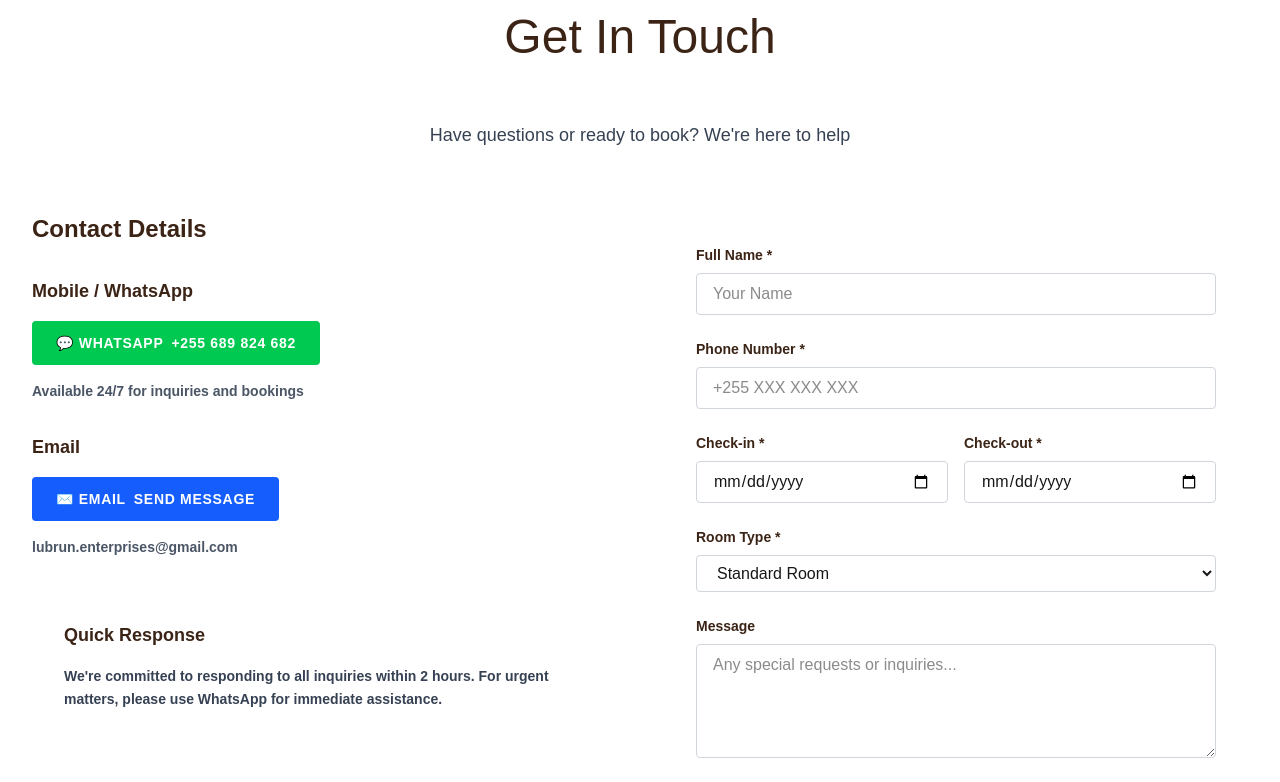
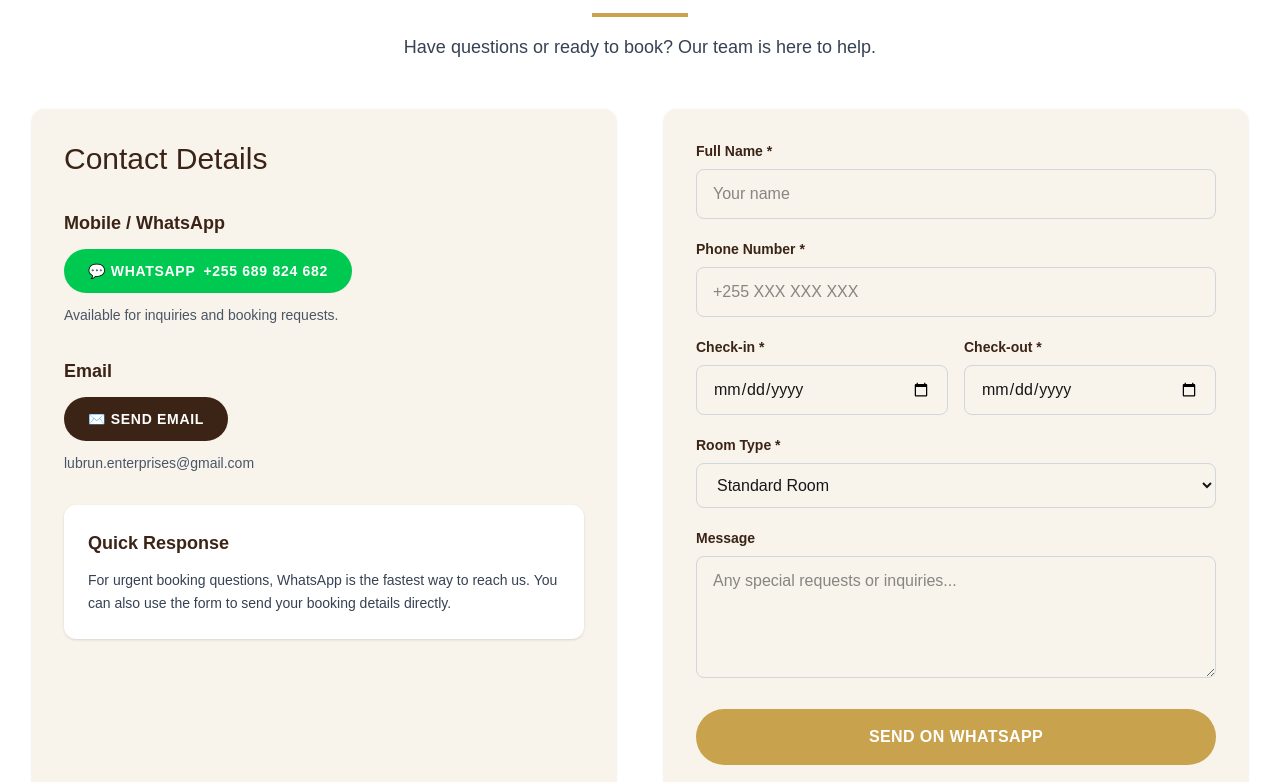
Before and after one commit to brianmichaelu/hotel3-website, a Next.js app: page / in a window 1280 px wide. Shown: the part 6040-6822 px from the top of the page. Built offline with nearby package versions, Linux system fonts and the light colour scheme.

Commit message:
Update ContactSection.tsx

```diff
--- a/app/components/ContactSection.tsx
+++ b/app/components/ContactSection.tsx
@@ -39,12 +39,11 @@ Check-in: ${formData.checkIn}
 Check-out: ${formData.checkOut}
 Room Type: ${formData.roomType}
 
-Message: ${formData.message}`;
+Message: ${formData.message || 'No extra message provided.'}`;
 
     const encodedMessage = encodeURIComponent(messageText);
     window.open(`https://wa.me/255689824682?text=${encodedMessage}`, '_blank');
 
-    // Reset form
     setFormData({
       name: '',
       phone: '',
@@ -56,126 +55,153 @@ Message: ${formData.message}`;
   };
 
   return (
-    <section id="contact" className="py-20 sm:py-28 bg-white">
+    <section id="contact" className="scroll-mt-24 bg-white pt-12 pb-24">
       <div className="max-w-7xl mx-auto px-4 sm:px-6 lg:px-8">
-        <div className="text-center mb-16">
-          <h2 className="text-4xl sm:text-5xl font-light text-[#3B2416] mb-6">
+
+        {/* Section Heading */}
+        <div className="text-center mb-12">
+          <h2 className="text-4xl sm:text-5xl font-light text-[#3B2416] mb-4">
             Get In Touch
           </h2>
-          <div className="h-1 w-24 bg-gold mx-auto mb-8" />
+
+          <div className="h-1 w-24 bg-[#C9A24D] mx-auto mb-4" />
+
           <p className="text-lg text-gray-700 font-light max-w-3xl mx-auto">
-            Have questions or ready to book? We're here to help
+            Have questions or ready to book? Our team is here to help.
           </p>
         </div>
 
-        <div className="grid grid-cols-1 lg:grid-cols-2 gap-12">
+        <div className="grid grid-cols-1 lg:grid-cols-2 gap-8 lg:gap-12">
+
           {/* Contact Info */}
+          <div className="bg-[#F8F4EC] rounded-xl p-8 shadow-sm">
+            <h3 className="text-2xl sm:text-3xl font-light text-[#3B2416] mb-8">
+              Contact Details
+            </h3>
+
+            <div className="space-y-8">
               <div>
-            <h3 className="text-2xl font-semibold text-[#3B2416] mb-8">Contact Details</h3>
+                <h4 className="text-lg font-semibold text-[#3B2416] mb-3">
+                  Mobile / WhatsApp
+                </h4>
 
-            <div className="mb-8">
-              <h4 className="text-lg font-semibold text-[#3B2416] mb-4">Mobile / WhatsApp</h4>
                 <a
                   href="https://wa.me/255689824682"
                   target="_blank"
                   rel="noopener noreferrer"
-                className="flex items-center gap-3 mb-4"
+                  className="inline-flex items-center justify-center gap-2 px-6 py-3 bg-green-500 text-white font-semibold text-sm rounded-full hover:bg-green-600 transition-colors uppercase tracking-wider"
                 >
-                <button className="px-6 py-3 bg-green-500 text-white font-semibold text-sm rounded hover:bg-green-600 transition-colors uppercase tracking-wider flex items-center gap-2 cursor-pointer">
                   💬 WhatsApp
-                  <span className="font-semibold">+255 689 824 682</span>
-                </button>
+                  <span>+255 689 824 682</span>
                 </a>
-              <p className="text-sm text-gray-600 font-semibold">
-                Available 24/7 for inquiries and bookings
+
+                <p className="text-sm text-gray-600 mt-3">
+                  Available for inquiries and booking requests.
                 </p>
               </div>
 
-            <div className="mb-8">
-              <h4 className="text-lg font-semibold text-[#3B2416] mb-4">Email</h4>
+              <div>
+                <h4 className="text-lg font-semibold text-[#3B2416] mb-3">
+                  Email
+                </h4>
+
                 <a
                   href="mailto:lubrun.enterprises@gmail.com"
-                className="flex items-center gap-3 mb-4"
+                  className="inline-flex items-center justify-center gap-2 px-6 py-3 bg-[#3B2416] text-white font-semibold text-sm rounded-full hover:bg-[#2B1A10] transition-colors uppercase tracking-wider"
                 >
-                <button className="px-6 py-3 bg-blue-600 text-white font-semibold text-sm rounded hover:bg-blue-700 transition-colors uppercase tracking-wider flex items-center gap-2 cursor pointer">
-                  ✉️ Email
-                  <span className="font-semibold">Send Message</span>
-                </button>
+                  ✉️ Send Email
                 </a>
-              <p className="text-sm text-gray-600 font-semibold">
+
+                <p className="text-sm text-gray-600 mt-3">
                   lubrun.enterprises@gmail.com
                 </p>
               </div>
 
-            <div className="bg-cream p-8 rounded-lg">
-              <h4 className="text-lg font-semibold text-[#3B2416] mb-4">Quick Response</h4>
-              <p className="text-sm text-gray-700 font-semibold leading-relaxed">
-                We're committed to responding to all inquiries within 2 hours. For urgent matters, please use WhatsApp for immediate assistance.
+              <div className="bg-white rounded-xl p-6 shadow-sm">
+                <h4 className="text-lg font-semibold text-[#3B2416] mb-3">
+                  Quick Response
+                </h4>
+
+                <p className="text-sm text-gray-700 leading-relaxed">
+                  For urgent booking questions, WhatsApp is the fastest way to reach us.
+                  You can also use the form to send your booking details directly.
                 </p>
+              </div>
             </div>
           </div>
 
           {/* Contact Form */}
           <div>
-            <form onSubmit={handleSubmit} className="bg-cream p-8 rounded-lg">
-              <div className="mb-6">
-                <label className="block text-sm font-semibold text-[#3B2416] mb-2">Full Name *</label>
+            <form onSubmit={handleSubmit} className="bg-[#F8F4EC] p-8 rounded-xl shadow-sm">
+              <div className="mb-5">
+                <label className="block text-sm font-semibold text-[#3B2416] mb-2">
+                  Full Name *
+                </label>
                 <input
                   type="text"
                   name="name"
                   value={formData.name}
                   onChange={handleChange}
                   required
-                  className="w-full px-4 py-2 border border-gray-300 rounded focus:outline-none focus:border-gold"
-                  placeholder="Your Name"
+                  className="w-full px-4 py-3 border border-gray-300 rounded-lg focus:outline-none focus:border-[#C9A24D]"
+                  placeholder="Your name"
                 />
               </div>
 
-              <div className="mb-6">
-                <label className="block text-sm font-semibold text-[#3B2416] mb-2">Phone Number *</label>
+              <div className="mb-5">
+                <label className="block text-sm font-semibold text-[#3B2416] mb-2">
+                  Phone Number *
+                </label>
                 <input
                   type="tel"
                   name="phone"
                   value={formData.phone}
                   onChange={handleChange}
                   required
-                  className="w-full px-4 py-2 border border-gray-300 rounded focus:outline-none focus:border-gold"
+                  className="w-full px-4 py-3 border border-gray-300 rounded-lg focus:outline-none focus:border-[#C9A24D]"
                   placeholder="+255 XXX XXX XXX"
                 />
               </div>
 
-              <div className="grid grid-cols-2 gap-4 mb-6">
+              <div className="grid grid-cols-1 sm:grid-cols-2 gap-4 mb-5">
                 <div>
-                  <label className="block text-sm font-semibold text-[#3B2416] mb-2">Check-in *</label>
+                  <label className="block text-sm font-semibold text-[#3B2416] mb-2">
+                    Check-in *
+                  </label>
                   <input
                     type="date"
                     name="checkIn"
                     value={formData.checkIn}
                     onChange={handleChange}
                     required
-                    className="w-full px-4 py-2 border border-gray-300 rounded focus:outline-none focus:border-gold"
+                    className="w-full px-4 py-3 border border-gray-300 rounded-lg focus:outline-none focus:border-[#C9A24D]"
                   />
                 </div>
+
                 <div>
-                  <label className="block text-sm font-semibold text-[#3B2416] mb-2">Check-out *</label>
+                  <label className="block text-sm font-semibold text-[#3B2416] mb-2">
+                    Check-out *
+                  </label>
                   <input
                     type="date"
                     name="checkOut"
                     value={formData.checkOut}
                     onChange={handleChange}
                     required
-                    className="w-full px-4 py-2 border border-gray-300 rounded focus:outline-none focus:border-gold"
+                    className="w-full px-4 py-3 border border-gray-300 rounded-lg focus:outline-none focus:border-[#C9A24D]"
                   />
                 </div>
               </div>
 
-              <div className="mb-6">
-                <label className="block text-sm font-semibold text-[#3B2416] mb-2">Room Type *</label>
+              <div className="mb-5">
+                <label className="block text-sm font-semibold text-[#3B2416] mb-2">
+                  Room Type *
+                </label>
                 <select
                   name="roomType"
                   value={formData.roomType}
                   onChange={handleChange}
-                  className="w-full px-4 py-2 border border-gray-300 rounded focus:outline-none focus:border-gold"
+                  className="w-full px-4 py-3 border border-gray-300 rounded-lg focus:outline-none focus:border-[#C9A24D]"
                 >
                   <option>Standard Room</option>
                   <option>Deluxe Room</option>
@@ -184,26 +210,28 @@ Message: ${formData.message}`;
               </div>
 
               <div className="mb-6">
-                <label className="block text-sm font-semibold text-[#3B2416] mb-2">Message</label>
+                <label className="block text-sm font-semibold text-[#3B2416] mb-2">
+                  Message
+                </label>
                 <textarea
                   name="message"
                   value={formData.message}
                   onChange={handleChange}
                   rows={4}
-                  className="w-full px-4 py-2 border border-gray-300 rounded focus:outline-none focus:border-gold"
+                  className="w-full px-4 py-3 border border-gray-300 rounded-lg focus:outline-none focus:border-[#C9A24D]"
                   placeholder="Any special requests or inquiries..."
                 />
               </div>
 
               <button
                 type="submit"
-  className="w-full bg-yellow-600 text-white py-4 px-6 rounded-full font-semibold tracking-wide hover:bg-yellow-700 transition-colors cursor-pointer"
+                className="w-full bg-[#C9A24D] text-white py-4 px-6 rounded-full font-semibold tracking-wide hover:bg-[#b8913f] transition-colors cursor-pointer uppercase"
               >
                 Send on WhatsApp
               </button>
 
-              <p className="text-xs text-gray-600 font-semibold mt-4 text-center">
-                Your information will be sent directly to our team via WhatsApp
+              <p className="text-xs text-gray-600 mt-4 text-center">
+                Your booking details will open in WhatsApp before sending.
               </p>
             </form>
           </div>
```
Lines whose indentation alone changed are shown as unchanged.
